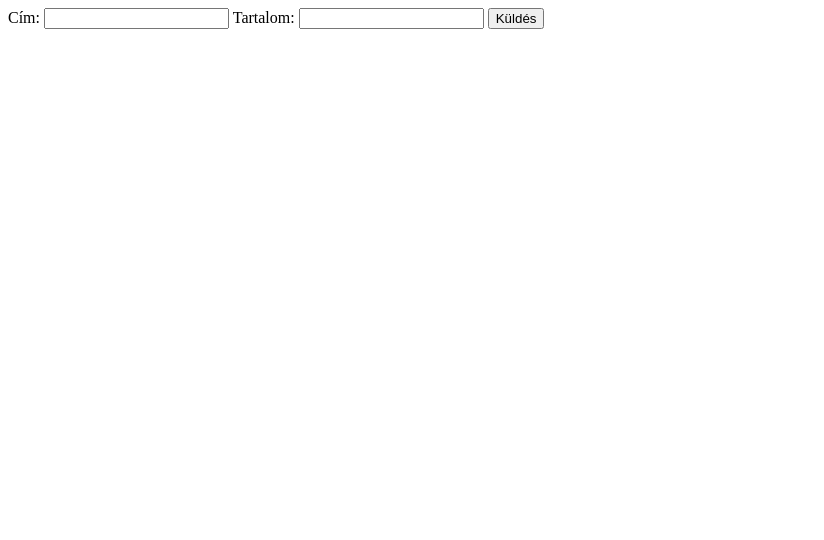
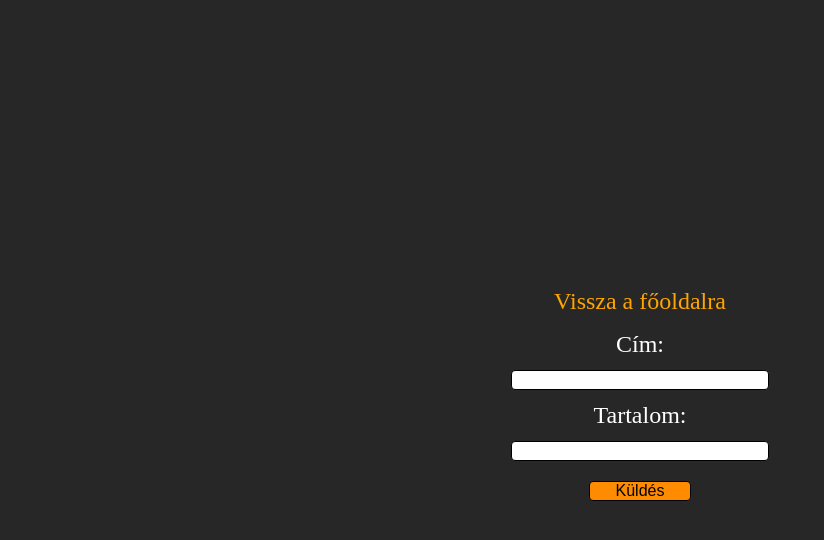
Before and after one commit to szgerii/node, a website: page 003_Forum_Projekt/public/add.html in a window 1280 px wide. Shown: the whole page, without its empty margins (0-824 px from the left). Drawn offline with Linux system fonts and the light colour scheme.

Commit message:
Add post oldal stílusa és befejezése

```diff
--- a/003_Forum_Projekt/public/add.css
+++ b/003_Forum_Projekt/public/add.css
@@ -0,0 +1,60 @@
+* {
+	margin: 0;
+	padding: 0;
+}
+
+html, body {
+	width: 100%;
+    height: 100%;
+}
+
+body {
+    background-color: rgb(39, 39, 39);
+    display: flex;
+    flex-direction: column;
+    justify-content: center;
+    align-items: center;
+    font-size: 3vh;
+}
+
+a {
+    color: orange;
+    text-decoration: none;
+    padding-bottom: 2vh;
+}
+
+form {
+    display: flex;
+    flex-direction: column;
+    justify-content: flex-start;
+    align-items: center;
+    width: 20vw;
+}
+
+form * {
+    margin-bottom: 1.5vh;
+}
+
+form label {
+    color: white;
+}
+
+form input {
+    font-size: 2vh;
+    width: 100%;
+    border-radius: 4px;
+    border: 1px solid black;
+}
+
+#post-button {
+    font-size: 2vh;
+    margin-top: 1vh;
+    width: 40%;
+    background-color: darkorange;
+    border: 1px solid black;
+    border-radius: 4px;
+}
+
+#post-button:hover {
+    cursor: pointer;
+}
--- a/003_Forum_Projekt/public/add.html
+++ b/003_Forum_Projekt/public/add.html
@@ -7,12 +7,13 @@
     <link rel="stylesheet" href="add.css">
 </head>
 <body>
+    <a href="/">Vissza a főoldalra</a>
     <form action="add_post" method="POST">
         <label for="title">Cím: </label>
         <input id="title" name="title" type="text" maxlength="32">
         <label for="content">Tartalom: </label>
         <input id="content" name="content" type="text" maxlength="256">
-        <button>Küldés</button>
+        <button id="post-button">Küldés</button>
     </form>
 </body>
 </html>
```
